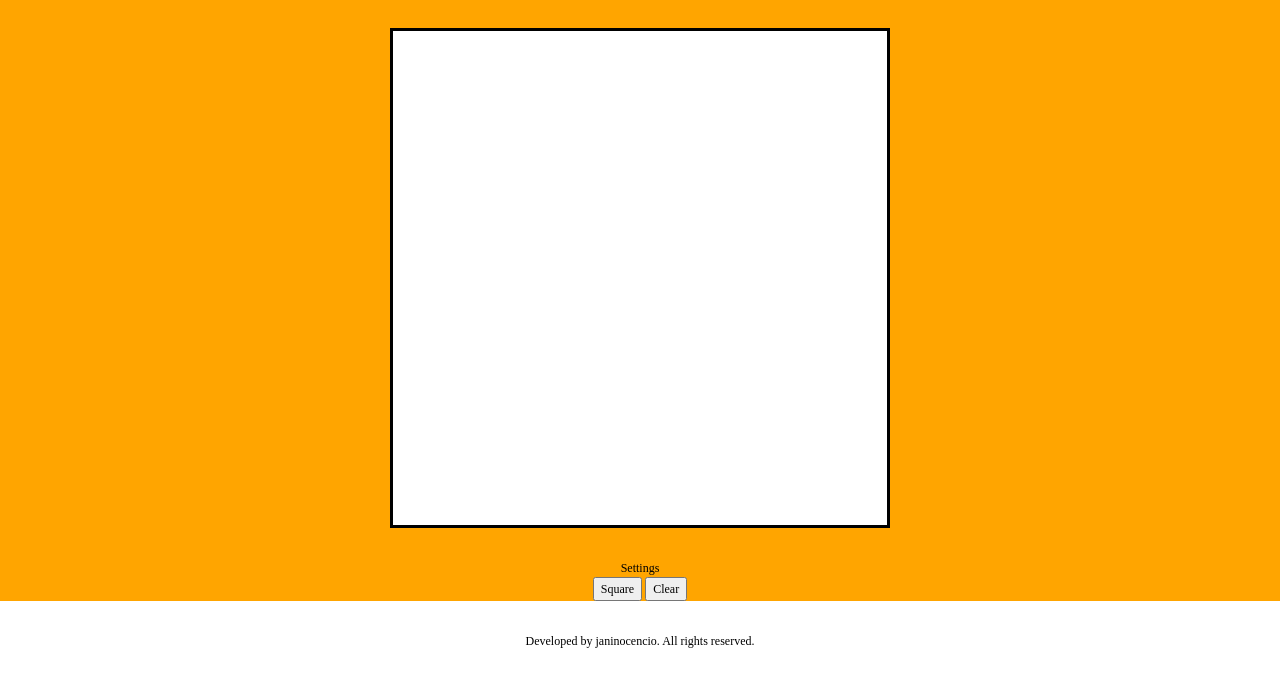
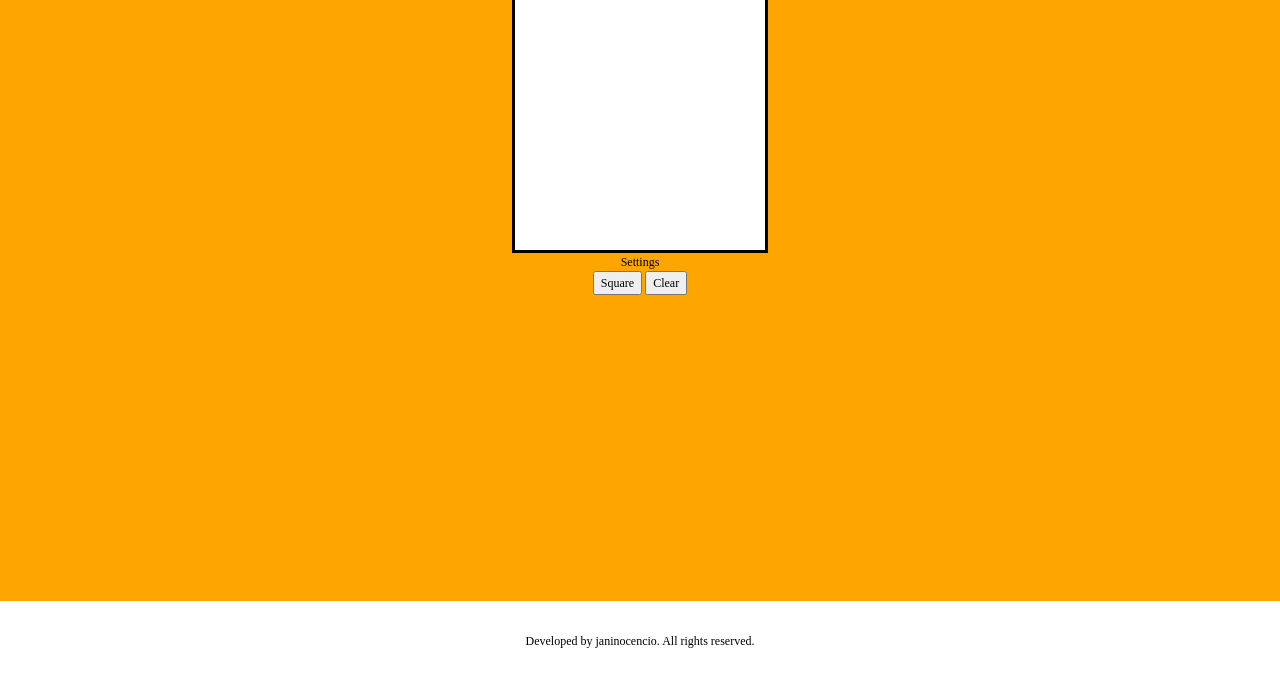
Before and after one commit to janinocencio/etch-a-sketch, a plain HTML site: page index.html in a window 1280 px wide. Shown: the part 119-800 px from the top of the page. Drawn offline with Linux system fonts and the light colour scheme.

Commit message:
Remove display flex in main div and change box sizing to content box in grid container

```diff
--- a/css/style.css
+++ b/css/style.css
@@ -50,20 +50,19 @@ html {
 
 .main {
     height: 80vh;
-    display: flex;
-    flex-direction: column;
-    align-items: center;
-    justify-content: space-between;
     text-align: center;
     background: orange;
 }
 
 .grid-container {
-    width: 500px;
-    height: 500px;
-    border-color: black;
-    border-style: solid;
+    width: 250px;
+    height: 250px;
+    box-sizing: content-box;
+    border: black solid;
     background: white;
+    margin:auto;
+    display:flex;
+    flex-wrap:wrap;
 }
 
 .footer {
@@ -72,3 +71,10 @@ html {
     align-items: center;
     justify-content: center;
 }
+
+
+/** For JS Properties
+
+.square {
+
+}
```
